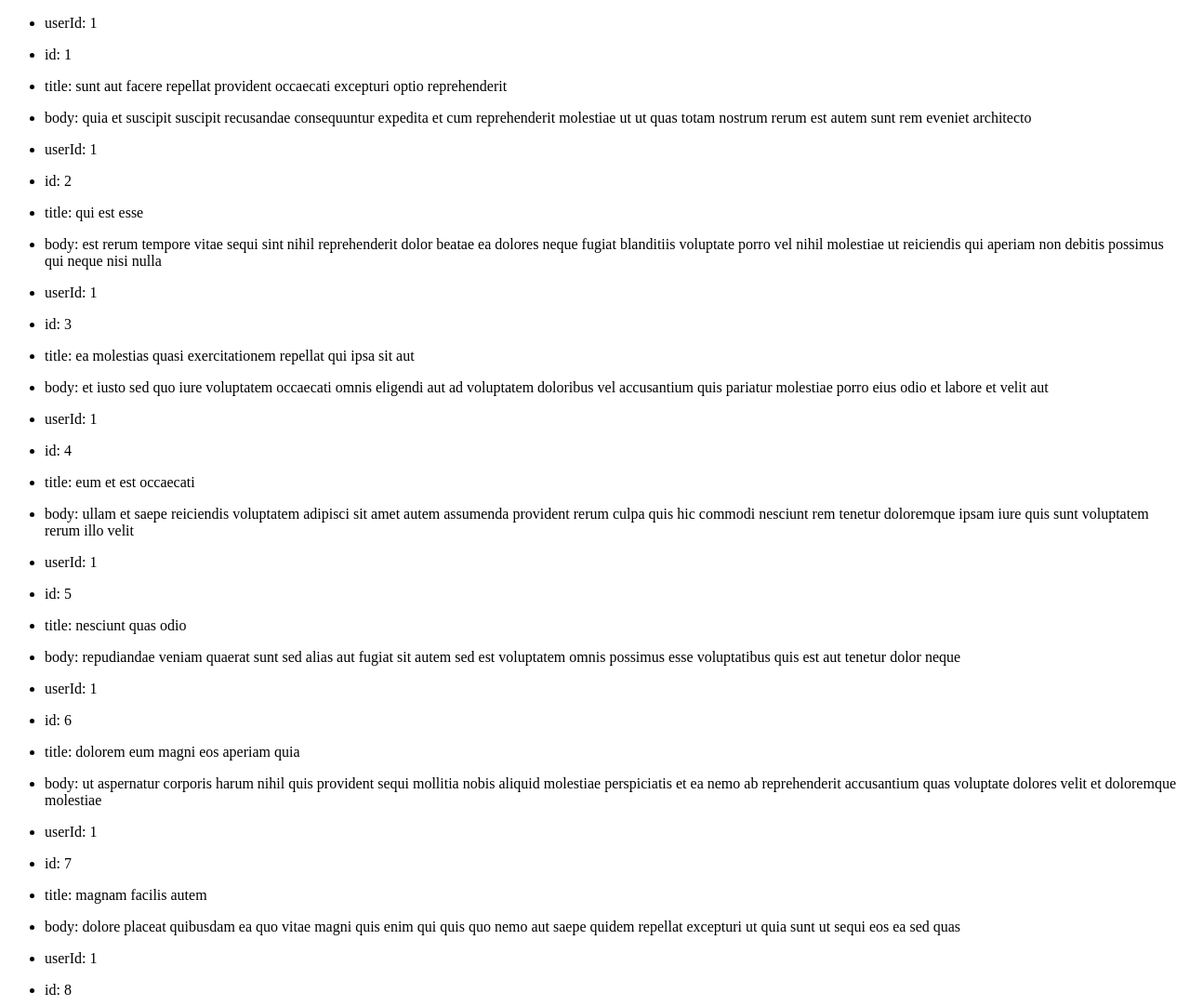
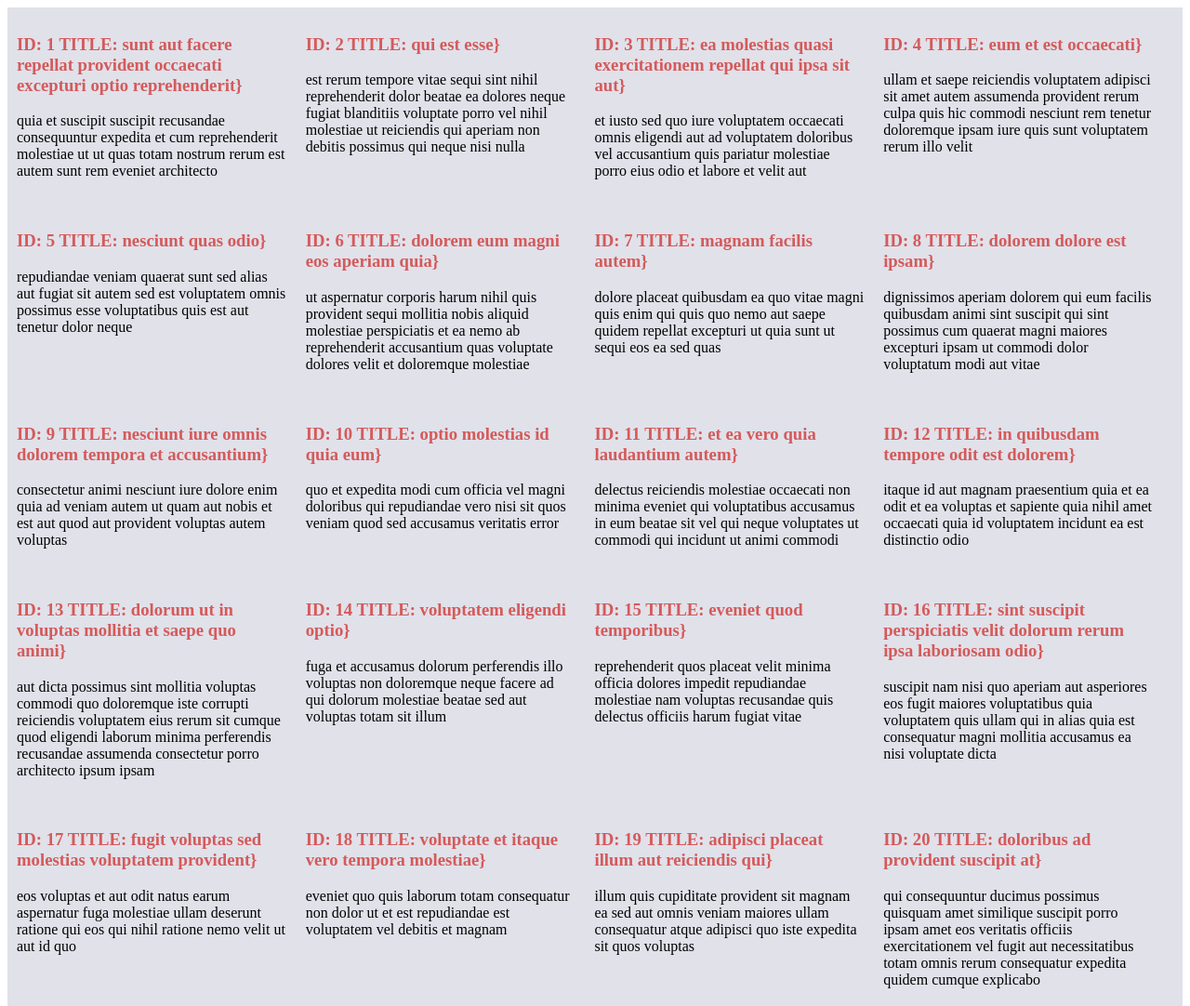
Before and after one commit to Dan-Ser-Vol/dec__2022__js, a plain HTML site: page additional/add3/html/index.html in a window 1280 px wide. Shown: the top 1082 px of the page at 93% size. Drawn offline with Linux system fonts and the light colour scheme.

Commit message:
homework 3 fix

```diff
--- a/additional/add3/css/style.css
+++ b/additional/add3/css/style.css
@@ -1,3 +1,17 @@
-.container-md {
-    background-color: #bebebf;
+.wrap {
+    display: flex;
+    flex-wrap: wrap;
+
+    background-color: #e1e1ea;
 }
+
+
+.post-card {
+    width: 23%;
+    margin: 10px;
+}
+
+
+h3{
+    color: #d45a5a;
+}
--- a/additional/add3/js/main.js
+++ b/additional/add3/js/main.js
@@ -1,42 +1,27 @@
 const users = window.users
 //     /*За допомогою циклу вивести всю інформацію про пости використовуючи шаблон Template 1.1.
 //     * ЗА допомоги стилів побудувати структуру "сітки" по 5 об'єктів в лінію
-//     * */
 
-// <!--template 1.1-->
-// <div class="wrap">
-//     <div class="post-card">
-//         <h3>ID - TITLE</h3>
-//         <p>BODY</p>
-//     </div>
-//
-//     <!--
-//     ...
-//     ...
-//     ...
-//     other posts
-//     -->
-//
-// </div>
+document.write(`<div class="wrap">`)
+for (let i = 0; i < users.length; i++) {
+    const user = users[i]
+    document.write(`
+         <div class="post-card">
+            <h3>  ID: ${user.id}  TITLE: ${user.title}}</h3>
+            <p>${user.body}</p>
+         </div>
+        `)
+}
+document.write(`</div>`)
 
-for (const user of users) {
-    for (const userKey in user) {
-        document.write(`
-         <ul class="post-card">
-            <li> ${userKey}: ${user[userKey]}</li>
-         </ul>
-        `)
-    }
-}
 
-// document.write(`<div class="wrap">`)
-// for (let i = 0; i < users.length; i++) {
-//     const user = users[i]
-//     document.write(`
-//          <div class="post-card">
-//             <h3>  ID: ${user.id}  TITLE: ${user.title}}</h3>
-//             <p>${user.body}</p>
-//          </div>
+
+// for (const user of users) {
+//     for (const userKey in user) {
+//         document.write(`
+//          <ul class="post-card">
+//             <li> ${userKey}: ${user[userKey]}</li>
+//          </ul>
 //         `)
+//     }
 // }
-// document.write(`</div>`)
```
Also changed, not shown: 1 other file.
